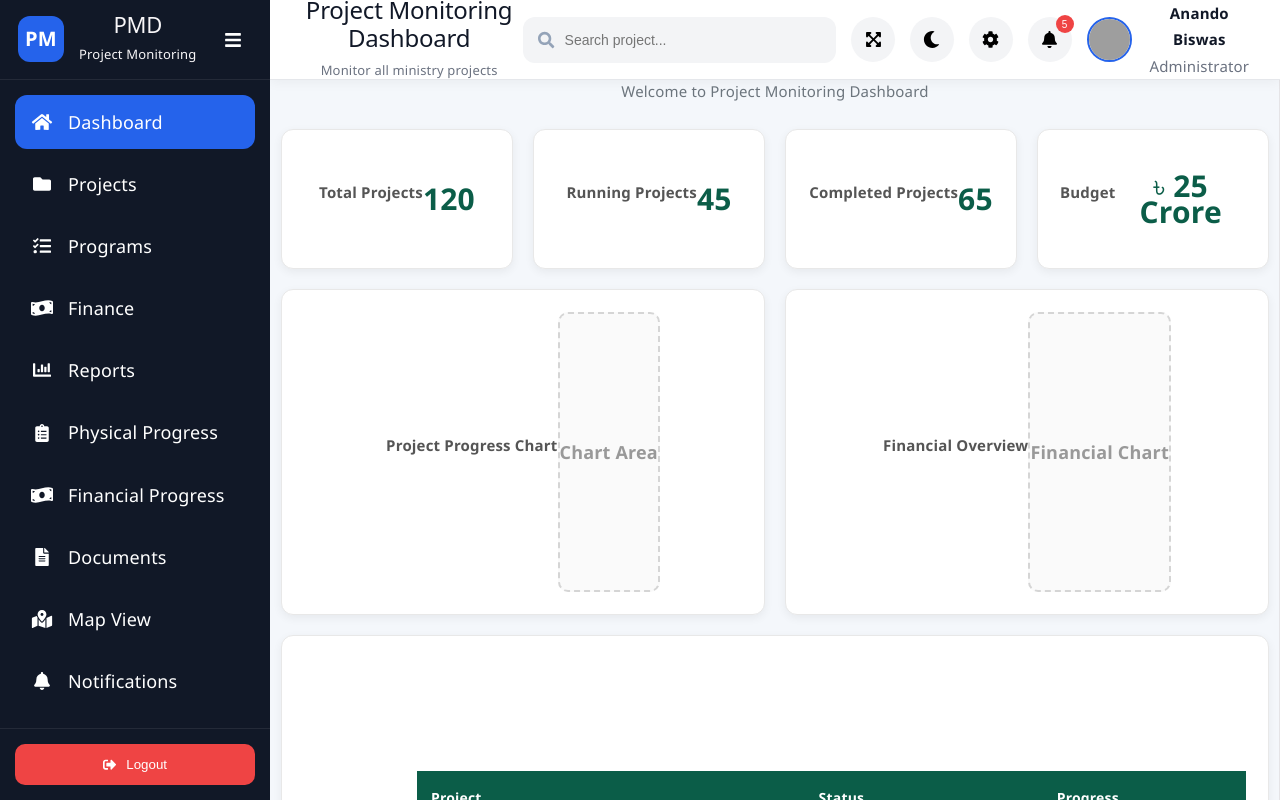
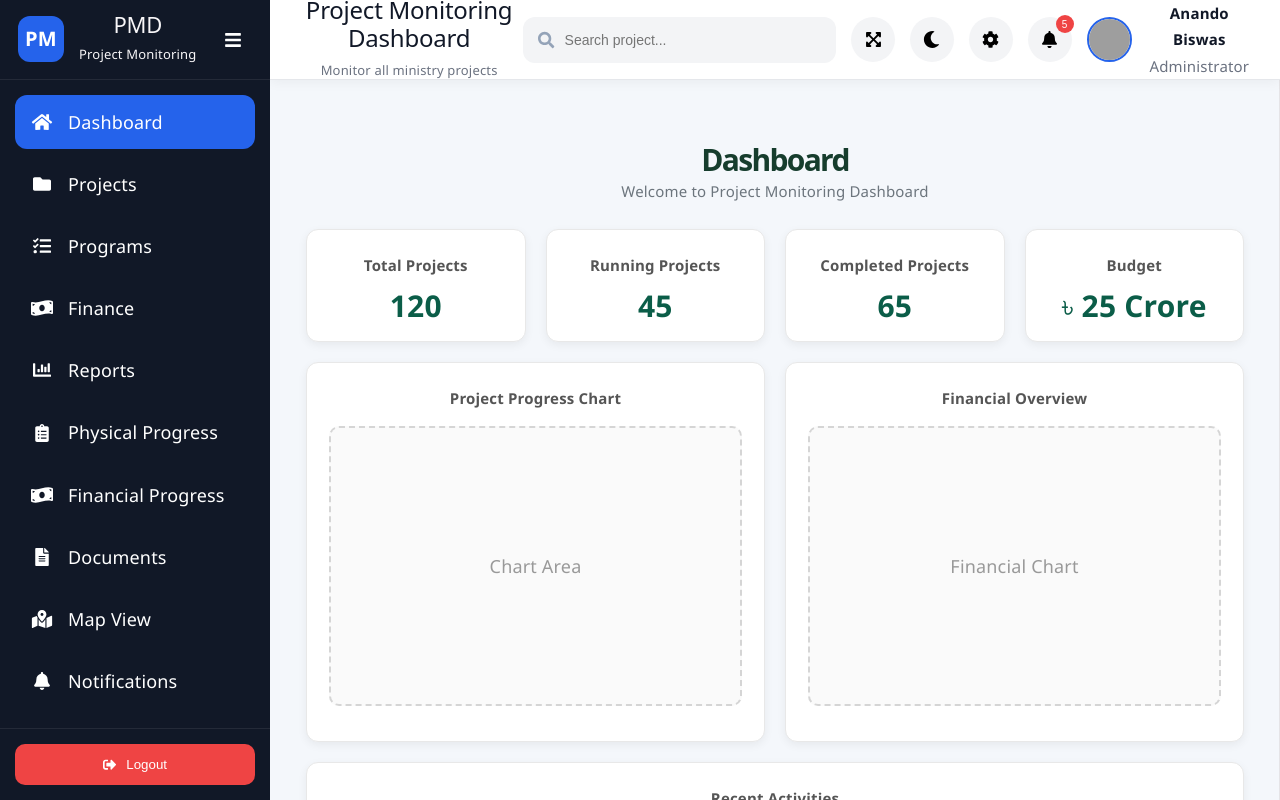
Before and after one commit to Anando07/project-monitoring-dashboard, a React (Vite) app: page / in a window 1280 px wide. Built offline with nearby package versions, Linux system fonts and the light colour scheme; grey boxes are pictures that could not be loaded.

Commit message:
dashboard scroll

```diff
--- a/src/layouts/MainLayout.css
+++ b/src/layouts/MainLayout.css
@@ -13,9 +13,9 @@
 #root{
     width:100%;
     height:100%;
-    overflow:hidden;
     font-family:Segoe UI,Tahoma,Geneva,Verdana,sans-serif;
     background:#f4f7fb;
+    overflow:hidden;
 }
 
 /* ===========================
@@ -23,15 +23,13 @@
 =========================== */
 
 .layout{
-
+    display:flex;
     width:100%;
-
     height:100vh;
-
 }
 
 /* ===========================
-PAGE
+PAGE WRAPPER
 =========================== */
 
 .page-wrapper{
@@ -39,6 +37,12 @@
     margin-left:270px;
 
     width:calc(100% - 270px);
+
+    height:100vh;
+
+    display:flex;
+
+    flex-direction:column;
 
     transition:all .3s ease;
 
@@ -55,14 +59,14 @@
 }
 
 /* ===========================
-MAIN CONTENT
+BODY
 =========================== */
 
 .main-content{
 
+    flex:1;
+
     margin-top:80px;
-
-    height:calc(100vh - 80px);
 
     overflow-y:auto;
 
@@ -86,119 +90,13 @@
 
     background:#cbd5e1;
 
-    border-radius:20px;
+    border-radius:10px;
 
 }
 
 .main-content::-webkit-scrollbar-track{
 
     background:transparent;
-
-}
-
-/* ===========================
-DASHBOARD
-=========================== */
-
-.dashboard-container{
-
-    width:100%;
-
-}
-
-.dashboard-container h1{
-
-    font-size:28px;
-
-    color:#111827;
-
-}
-
-.dashboard-container p{
-
-    color:#64748b;
-
-    margin:10px 0 30px;
-
-}
-
-/* ===========================
-GRID
-=========================== */
-
-.demo-grid{
-
-    display:grid;
-
-    grid-template-columns:repeat(4,1fr);
-
-    gap:20px;
-
-}
-
-.demo-card{
-
-    background:#fff;
-
-    border-radius:15px;
-
-    min-height:140px;
-
-    display:flex;
-
-    justify-content:center;
-
-    align-items:center;
-
-    font-size:18px;
-
-    font-weight:600;
-
-    color:#334155;
-
-    box-shadow:0 4px 15px rgba(0,0,0,.05);
-
-}
-
-.demo-card.large{
-
-    grid-column:span 2;
-
-    min-height:320px;
-
-}
-
-.demo-card.full{
-
-    grid-column:span 4;
-
-    min-height:420px;
-
-}
-
-/* ===========================
-LAPTOP
-=========================== */
-
-@media(max-width:1200px){
-
-.demo-grid{
-
-grid-template-columns:repeat(2,1fr);
-
-}
-
-.demo-card.large{
-
-grid-column:span 2;
-
-}
-
-.demo-card.full{
-
-grid-column:span 2;
-
-}
 
 }
 
@@ -254,22 +152,4 @@
 
 }
 
-.demo-grid{
-
-grid-template-columns:1fr;
-
 }
-
-.demo-card.large{
-
-grid-column:span 1;
-
-}
-
-.demo-card.full{
-
-grid-column:span 1;
-
-}
-
-}
--- a/src/layouts/MainLayout.jsx
+++ b/src/layouts/MainLayout.jsx
@@ -36,7 +36,7 @@
                 />
 
                 {/* Main Content */}
-                <main className="page-container">
+                <main className="main-content">
                     <Outlet />
                 </main>
 
```
